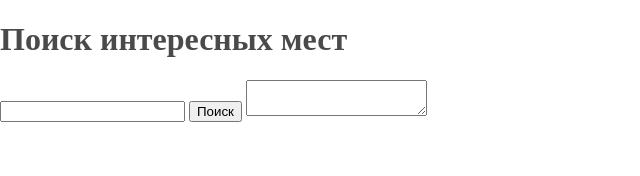
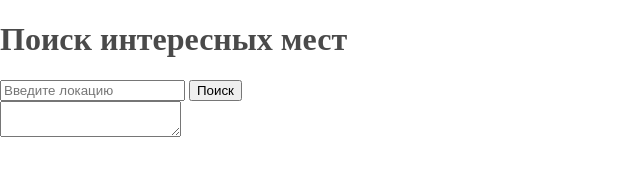
Before and after one commit to mu2so4/places, an Electron app: page index.html in a window 800 px wide. Shown: the whole page, without its empty margins (0-640 px from the left). Drawn offline with Linux system fonts and the light colour scheme.

Commit message:
Add showing hints on typing

```diff
--- a/click_handlers.js
+++ b/click_handlers.js
@@ -1,13 +1,12 @@
-
 function getPlacesOnClick() {
     const place = document.getElementById('input_place').value
 
     const http = new XMLHttpRequest()
     http.onreadystatechange = function() {
         if (http.readyState === 4 && http.status === 200) {
-            //const response = document.getElementById('response_area')
-            //response.value = http.response
-            alert(http.response)
+            const response = document.getElementById('response_area')
+            response.value = http.response
+            //alert(http.response)
         }
     }
     const url = 'https://graphhopper.com/api/1/geocode?q=' + place +
--- a/index.html
+++ b/index.html
@@ -8,18 +8,19 @@
 </head>
 <body>
     <script type="text/javascript" src="click_handlers.js"></script>
-
     <h1>Поиск интересных мест</h1>
 
-    <label for="input_place"></label>
-    <input id="input_place">
+    <div class="vert">
+        <div>
+            <label for="input_place"></label>
+            <input id="input_place" placeholder="Введите локацию" onkeydown="getPlacesOnClick()">
 
-    <button id="button_find_place" onclick="getPlacesOnClick()">Поиск</button>
+            <button id="button_find_place" onclick="getPlacesOnClick()">Поиск</button>
+        </div>
 
-    <label for="response_area"></label>
-    <textarea id="response_area"></textarea>
-
-
+        <label for="response_area"></label>
+        <textarea id="response_area" contenteditable="false" readonly></textarea>
+    </div>
 
 </body>
 </html>
```
